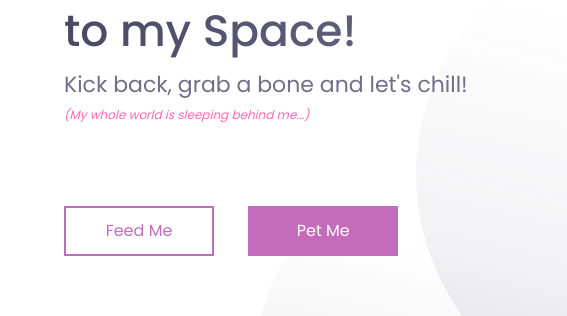
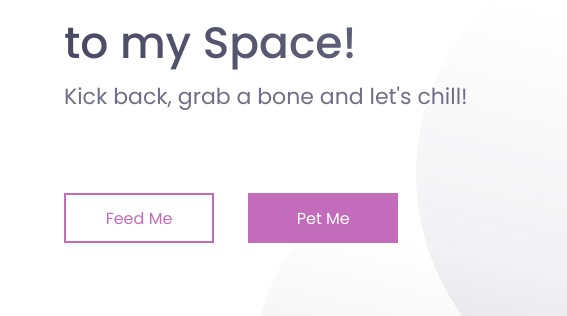
Before and after one commit to JHaslip/productLandingPage, a plain HTML site: page index.html in a window 1280 px wide. Shown: the part 306-622 px from the top of the page, 0-567 px from the left. Drawn offline with Linux system fonts and the light colour scheme.

Commit message:
Update index.html
Revised content on the webpage.

```diff
--- a/index.html
+++ b/index.html
@@ -31,7 +31,6 @@
           <div class="intro-text">
             <h1>Woof Woof, Welcome to my Space!</h1>
             <p>Kick back, grab a bone and let's chill!</p>
-            <i>(My whole world is sleeping behind me...)</i>
           </div>
           <div class="cta">
             <button class="cta-select">Feed Me</button>
```
